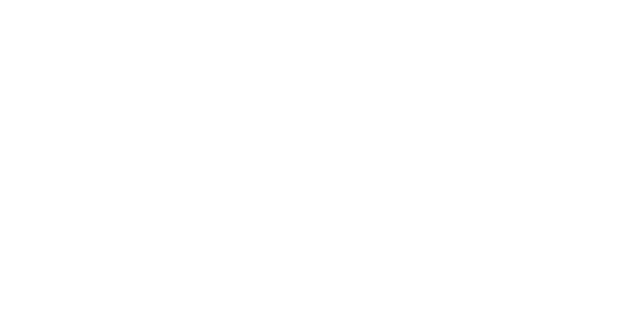
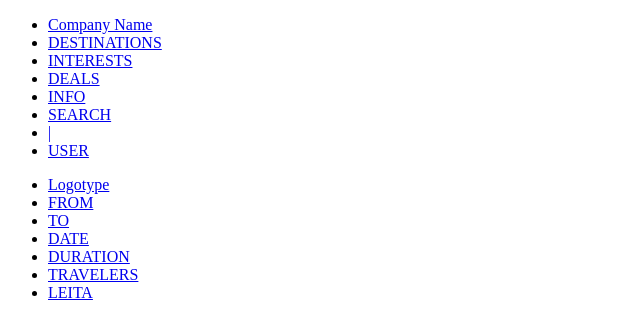
Before and after one commit to Andrii-Ivashkevych/Danish-WI, a plain HTML site: page index.html in a window 1280 px wide. Shown: the whole page, without its empty margins (0-640 px from the left). Drawn offline with Linux system fonts and the light colour scheme.

Commit message:
Completed structure of index.html.

```diff
--- a/index.html
+++ b/index.html
@@ -2,9 +2,36 @@
 <html>
 <head lang="en">
     <meta charset="UTF-8">
-    <title></title>
+    <title>Danish West Indies</title>
 </head>
 <body>
-
+    <div id="wrapper">
+        <div id="navigation">
+            <header>
+                    <ul>
+                        <li><a href="#">Company Name</a></li>
+                        <li><a href="#">DESTINATIONS</a></li>
+                        <li><a href="#">INTERESTS</a></li>
+                        <li><a href="#">DEALS</a></li>
+                        <li><a href="#">INFO</a></li>
+                        <li><a href="#">SEARCH</a></li>
+                        <li><a href="#">|</a></li>
+                        <li><a href="#">USER</a></li>
+                    </ul>
+            </header>
+        </div>
+        <div id="main_menu">
+            <ul>
+                <li><a href="#">Logotype</a></li>
+                <li><a href="#">FROM</a></li>
+                <li><a href="#">TO</a></li>
+                <li><a href="#">DATE</a></li>
+                <li><a href="#">DURATION</a></li>
+                <li><a href="#">TRAVELERS</a></li>
+                <li><a href="#">LEITA</a></li>
+            </ul>
+        </div>
+        <div id="slider"></div>
+    </div>
 </body>
 </html>
```
